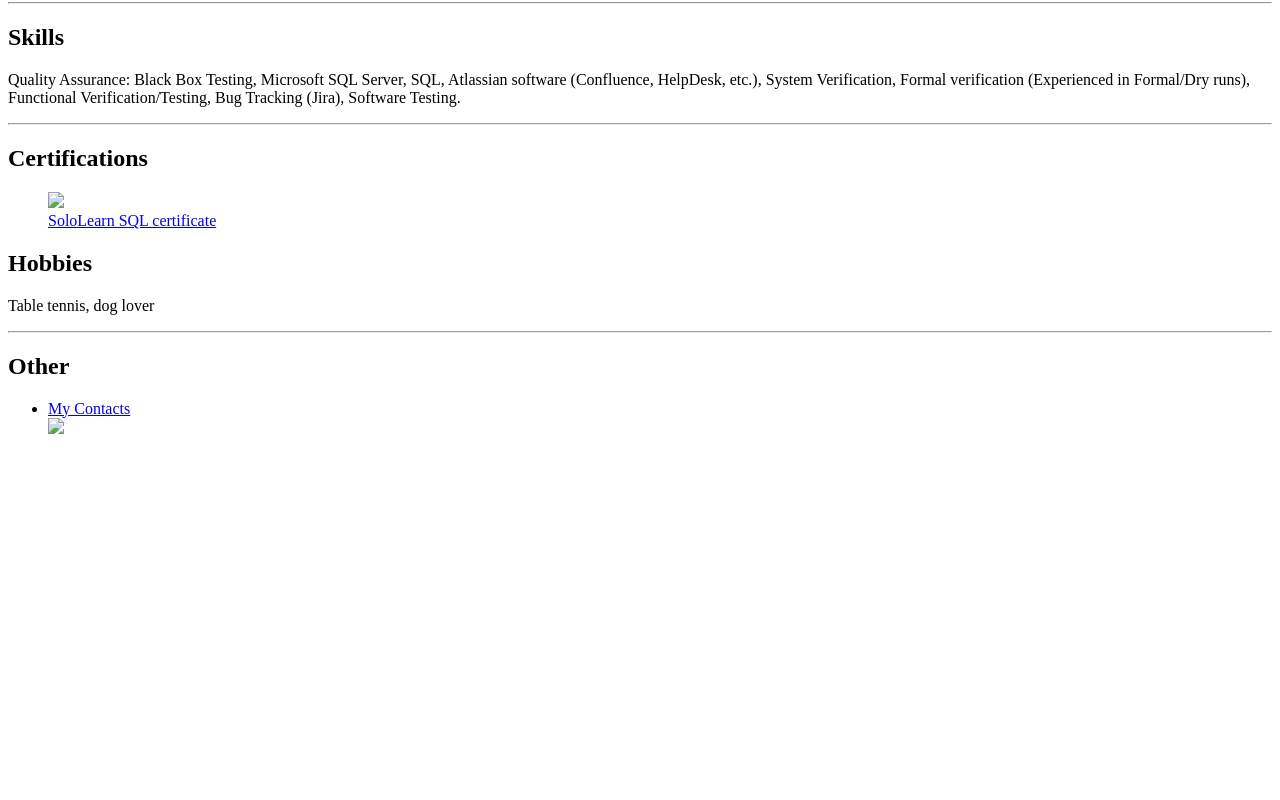
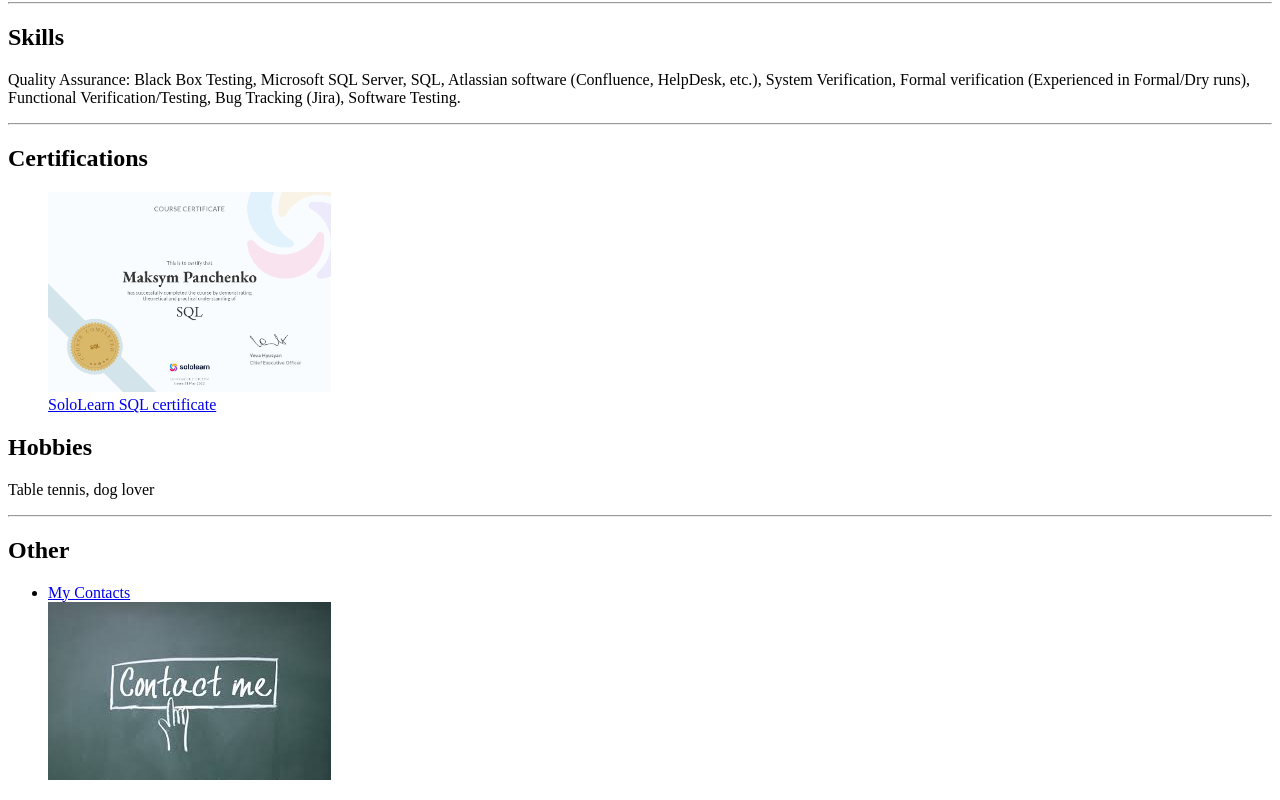
Before and after one commit to MaPanch/resume_proj, a plain HTML site: page index.html in a window 1280 px wide. Shown: the part 1523-2323 px from the top of the page. Before the commit the page ends 1977 px from the top, so only its background shows below. Drawn offline with Linux system fonts and the light colour scheme.

Commit message:
Fixed file paths

```diff
--- a/index.html
+++ b/index.html
@@ -109,9 +109,9 @@
 
     <h2>Certifications</h2>
     <ul>
-        <img src="../Capstone Project 1/assets/SQL.png" height="200" width="">
+        <img src="./assets/SQL.png" height="200" width="">
         <br>
-        <a href="../Capstone Project 1/assets/SQL.png" >SoloLearn SQL certificate</a>
+        <a href="./assets/SQL.png" >SoloLearn SQL certificate</a>
 
     </ul>
 
@@ -120,9 +120,9 @@
 <hr>
 <h2>Other</h2>
 <ul>
-    <li><a href="../Capstone Project 1/public/contact.html">My Contacts
+    <li><a href="./public/contact.html">My Contacts
         <br>
-        <img src="../Capstone Project 1/assets/contact_me.jpg">
+        <img src="./assets/contact_me.jpg">
     </a> </li>
 </ul>
 </body>
```
